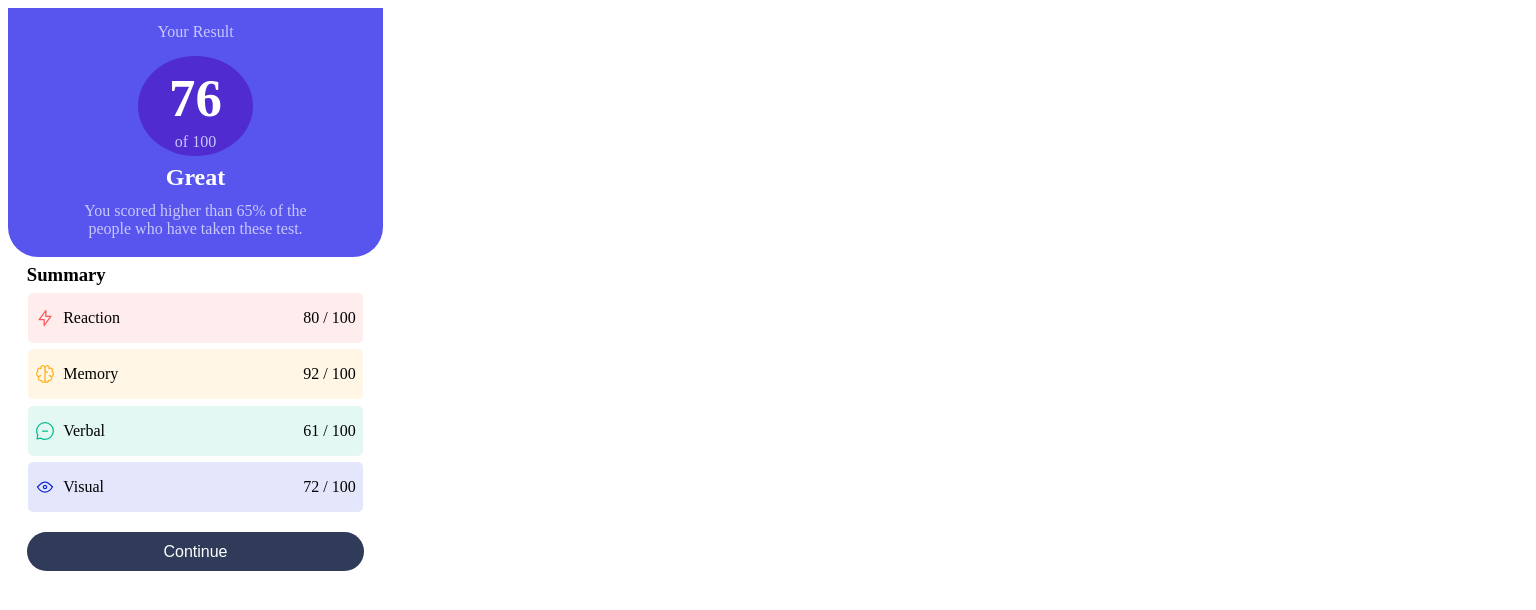
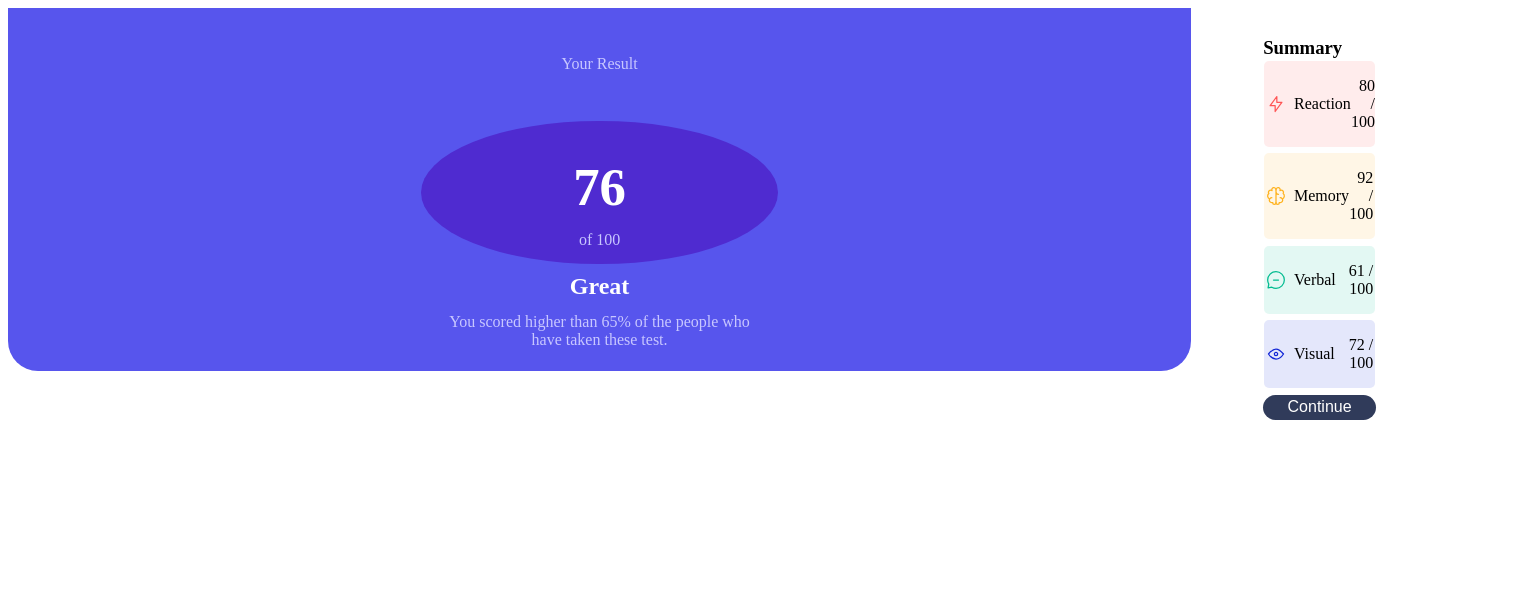
Before and after one commit to JorgeDeAquino/resumo-de-resultado-vue, a Vue app: page / in a window 1536 px wide. Shown: the top 610 px of the page. Built offline with nearby package versions, Linux system fonts and the light colour scheme.

Commit message:
ajuste em app

```diff
--- a/src/App.vue
+++ b/src/App.vue
@@ -25,6 +25,10 @@ export default {
   padding: 0;
   width: 375px;
   box-sizing: border-box;
+  @media (min-width: 1341px) { // for devices with width larger than 1440px
+    width: 1440px;
+    flex-direction: row;
+  }
 }
 
 </style>
```
